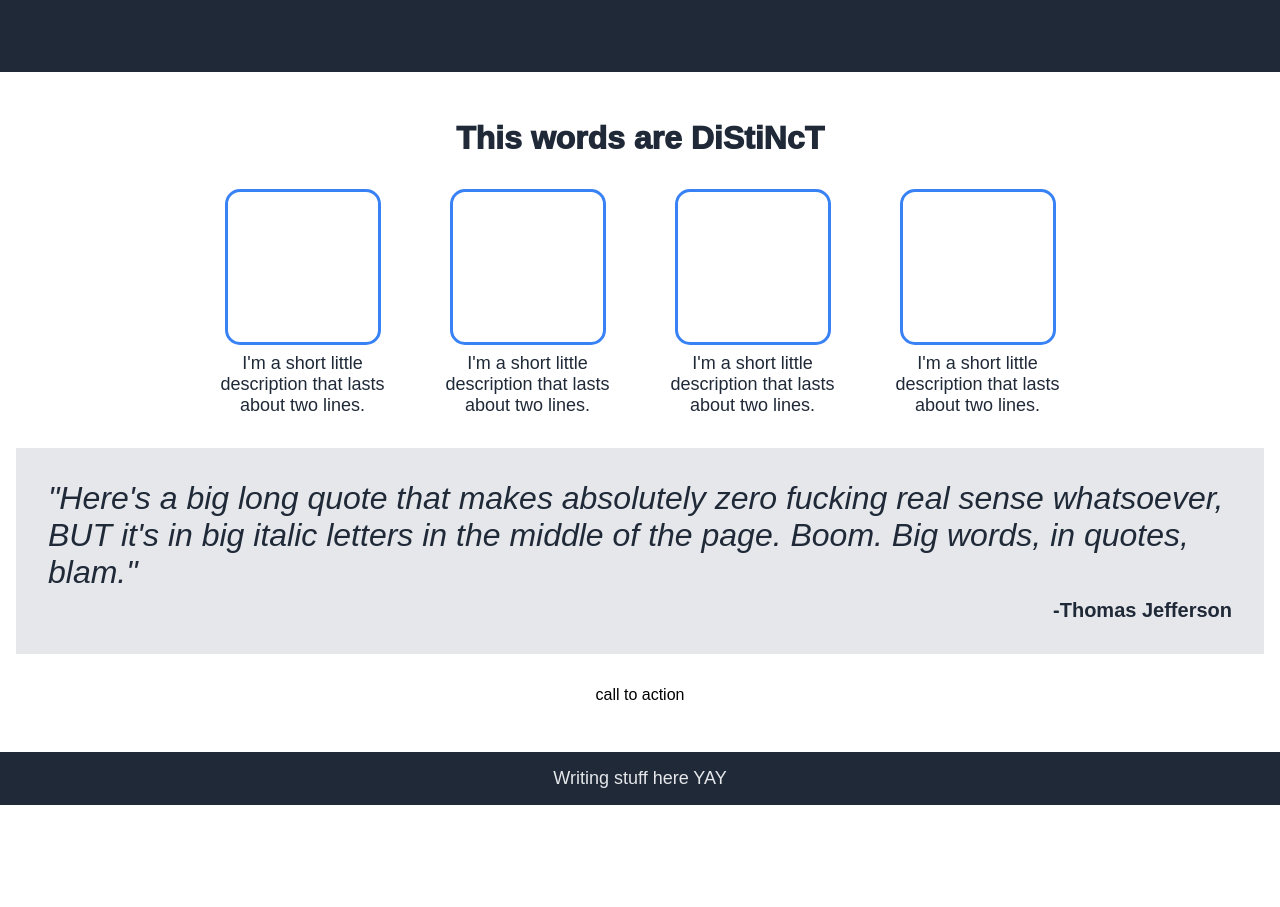
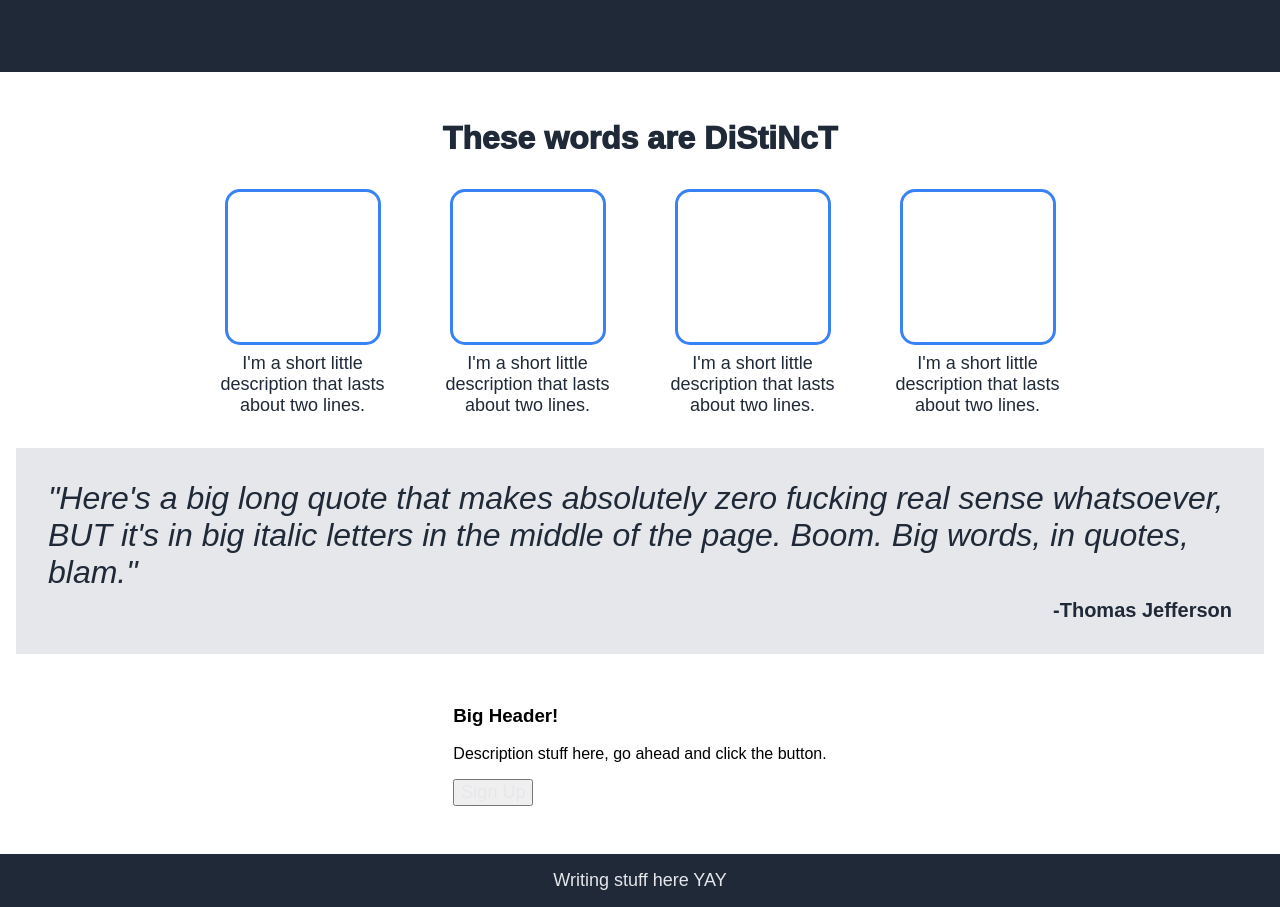
Before and after one commit to chickells/css-landing-page, a plain HTML site: page index.html in a window 1280 px wide. Shown: the part 245-1152 px from the top of the page. Before the commit the page ends 1050 px from the top, so only its background shows below. Drawn offline with Linux system fonts and the light colour scheme.

```diff
--- a/index.html
+++ b/index.html
@@ -38,7 +38,7 @@
 
             <div class="middle">
                 <div class="box">
-                    <div class="cardtitle">This words are DiStiNcT</div>
+                    <div class="cardtitle">These words are DiStiNcT</div>
                     <div class="cards">
                         <div class="block">
                             <div class="blockimg"></div>
@@ -80,13 +80,18 @@
                 </div>
 
                 <div class="calltoaction">
-                    call to action
+                    <div class="cta-text">
+                        <h3>Big Header!</h3>
+                        <p>Description stuff here, go ahead and click the button.</p>
+                    </div>
+                    <div class="cta-button">
+                        <button><a href="#">Sign Up</button>
+                    </div>
                 </div>
             </div>
         </div>
             <div class="bottom">
                 <div class="footer">
-                    <!-- <div class="copyright">My Fingertips 2k22</div> -->
                     Writing stuff here YAY
                 </div>
             </div>
```
